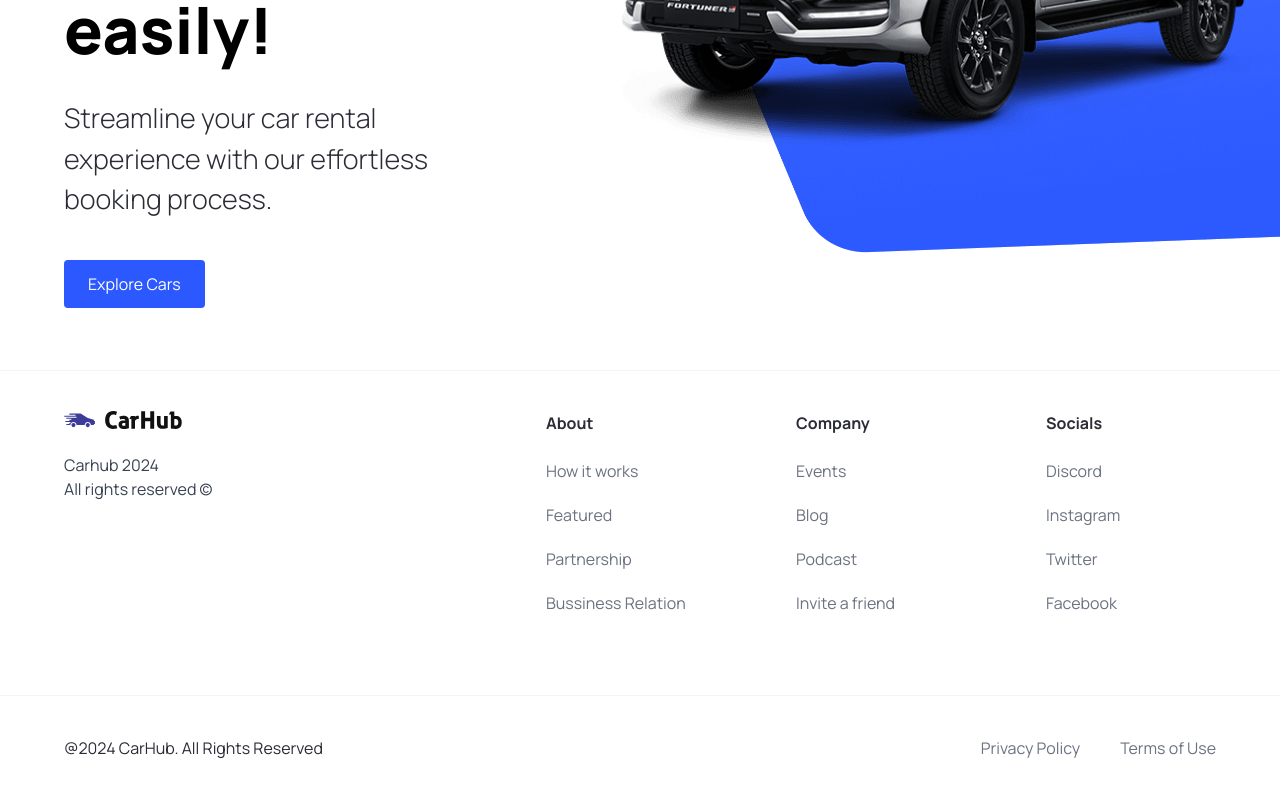
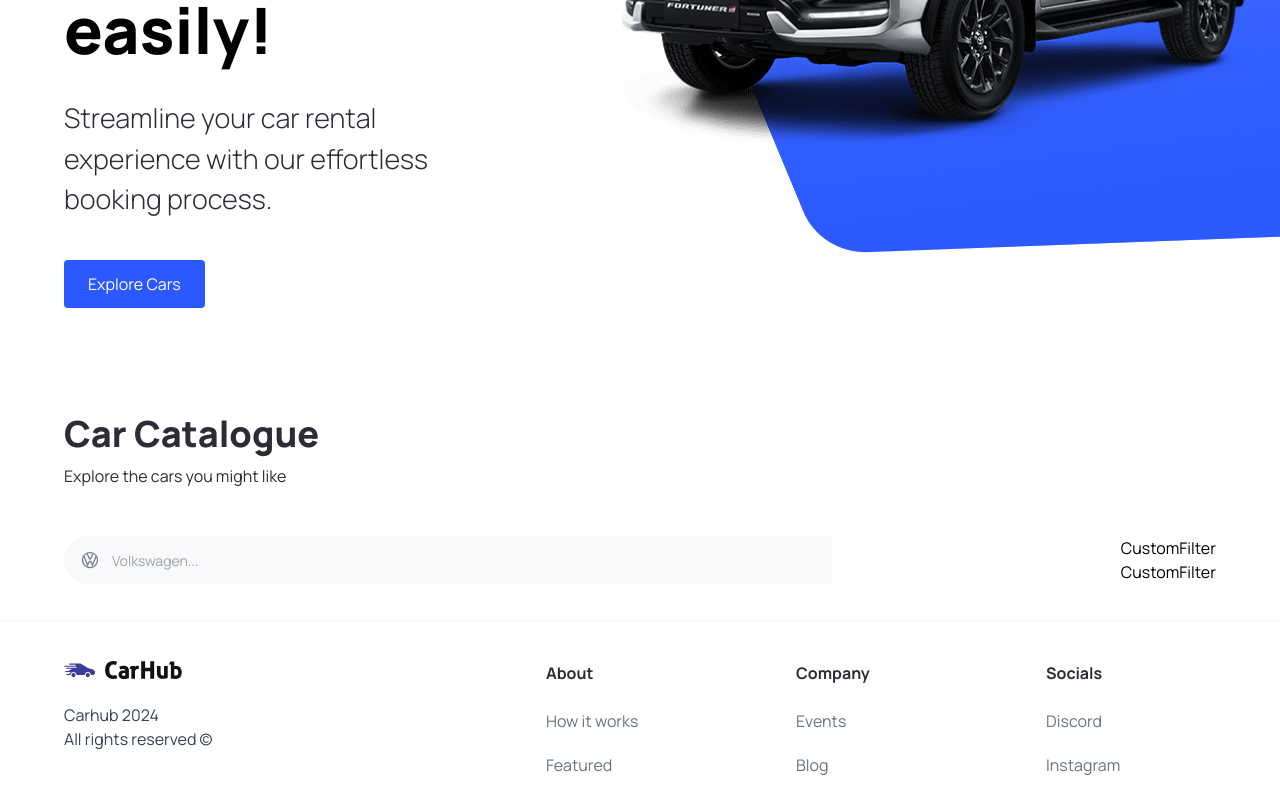
Before and after one commit to jar285/car_showcase, a Next.js app: page / in a window 1280 px wide. Shown: the part 450-1247 px from the top of the page. Built offline with nearby package versions, Linux system fonts and the light colour scheme.

Commit message:
added car catalogue and manufactures in types folder

```diff
--- a/app/page.tsx
+++ b/app/page.tsx
@@ -1,10 +1,27 @@
-import { Hero } from '@/components'
+import { CustomFilter, Hero, SearchBar } from '@/components'
 import Image from 'next/image'
 
 export default function Home(){
   return (
     <main className="overflow-hidden">
       <Hero/>
+
+      <div className="mt-12 padding-x padding-y max-width" id="discover">
+        <div className="home__text-container">
+          <h1 className="text-4xl font-extrabold">Car Catalogue</h1>
+          <p>Explore the cars you might like</p>
+        </div>
+
+        <div className="home__filters">
+          <SearchBar/>
+
+          <div className="home__filter0-container">
+            <CustomFilter title="fuel"/>
+            <CustomFilter title="year"/>
+
+          </div>
+        </div>
+      </div>
     </main>
   )
 
--- a/types/index.ts
+++ b/types/index.ts
@@ -7,3 +7,8 @@
     MouseEventHandler<HTMLButtonElement>;
     btnType?: "button" | "submit";
 }
+
+export interface SearchManufacturerProps {
+    manufacturer: string;
+    setManufacturer: (manufacturer: string) => void;
+}
```
Also changed, not shown: package.json (+5 -4 lines), 1 other file (tests, documents, lock files or other folders).
